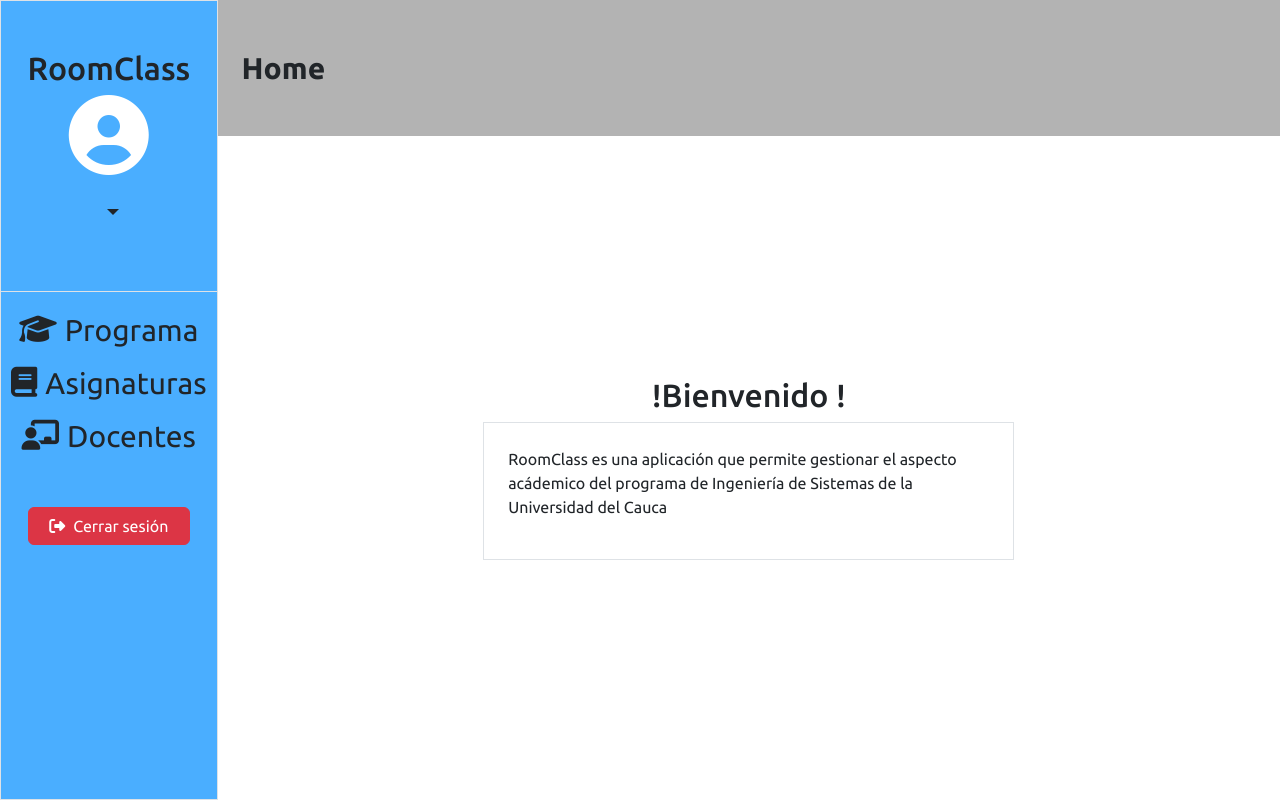
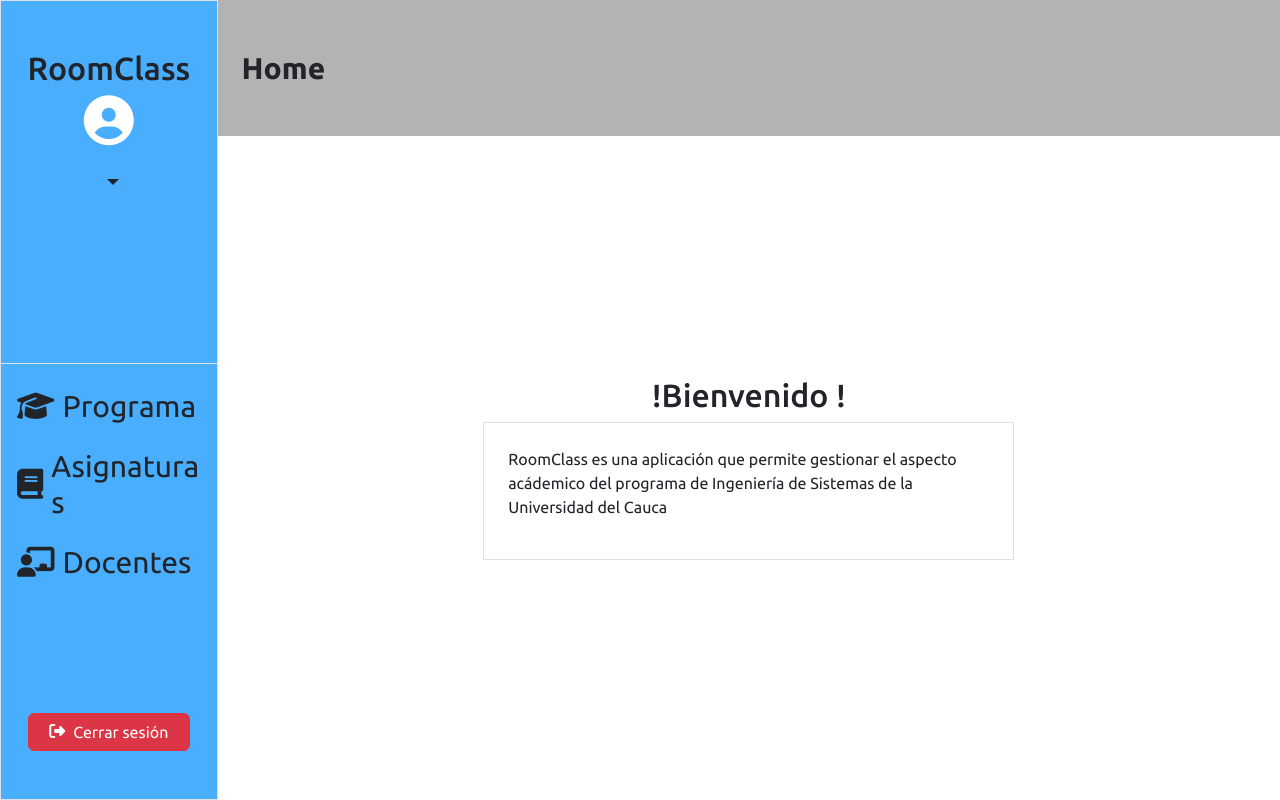
Before and after one commit to juliandross/RoomClassFront, an Angular app in the folder roomclass-app/: page /home in a window 1280 px wide. Built offline with nearby package versions, Linux system fonts and the light colour scheme; no server answers; sample sign-in values are in the browser's storage.

Commit message:
betterStyles

```diff
--- a/roomclass-app/src/app/shared/sidebar/sidebar.component.css
+++ b/roomclass-app/src/app/shared/sidebar/sidebar.component.css
@@ -1,31 +1,47 @@
-.siderbar-container{
+.siderbar-container {
   background-color: var(--secondary-color);
   height: 100vh;
+  display: flex;
+  flex-direction: column;
+  justify-content: space-between;
 }
 
-/* Solo el ícono principal grande */
 .siderbar-container .fa-circle-user {
   color: white;
-    font-size: 80px;
+  font-size: 50px;
 }
 
-/* Íconos pequeños en menú y links */
 .siderbar-container .fa-sm {
   font-size: 1em !important;
   color: inherit;
 }
 
-/* Links */
-a{
+a {
   font-size: 30px;
   text-decoration: none;
+  color: inherit;
   transition: transform 0.3s ease;
-    color: inherit;
 }
-a:hover{
-    transform: scale(1.1);
+
+a:hover {
+  transform: scale(1.05);
   color: white;
 }
-.dropdown-toggle{
+
+.dropdown-toggle {
   font-size: 20px;
 }
+.nav-item {
+  display: flex;
+  align-items: center;
+  gap: 0.5rem;
+  padding: 0.5rem 0;
+  width: 100%;
+}
+
+.nav-item span {
+  white-space: normal;
+  word-break: break-word;
+  line-height: 1.2;
+  display: inline-block;
+}
--- a/roomclass-app/src/app/shared/sidebar/sidebar.component.html
+++ b/roomclass-app/src/app/shared/sidebar/sidebar.component.html
@@ -22,19 +22,26 @@
         </div>
         <h4>{{user?.rol}}</h4>
     </div>
-    <div class="links d-flex flex-column align-items-center border-top py-3">
-        <a class="link mb-2" [routerLink]="'/home/programa'" routerLinkActive="active">
-            <i class="fa-solid fa-graduation-cap me-2 fa-sm"></i>Programa
+    <div class="links d-flex flex-column align-items-start border-top py-3 px-3">
+        <a class="link nav-item mb-2" [routerLink]="'/home/programa'" routerLinkActive="active">
+            <i class="fa-solid fa-graduation-cap fa-sm"></i>
+            <span>Programa</span>
         </a>
-        <a class="link mb-2" [routerLink]="'/home/asignaturas'" routerLinkActive="active">
-            <i class="fa-solid fa-book me-2 fa-sm"></i>Asignaturas
+        <a class="link nav-item mb-2" [routerLink]="'/home/asignaturas'" routerLinkActive="active">
+            <i class="fa-solid fa-book fa-sm"></i>
+            <span>Asignaturas</span>
         </a>
-        <a class="link mb-2" [routerLink]="'/home/docentes'" routerLinkActive="active">
-            <i class="fa-solid fa-chalkboard-user me-2 fa-sm"></i>Docentes
+        <a class="link nav-item mb-2" [routerLink]="'/home/docentes'" routerLinkActive="active">
+            <i class="fa-solid fa-chalkboard-user fa-sm"></i>
+            <span>Docentes</span>
+        </a>
+        <a *ngIf="isCoordinador" class="link nav-item mb-2" [routerLink]="'/home/asignar-asignaturas'" routerLinkActive="active">
+            <i class="fa-solid fa-user-plus fa-sm"></i>
+            <span>Asignar asignaturas</span>
         </a>
     </div>
-    <div class="d-flex flex-column align-items-center mt-4">
-        <button class="btn btn-danger w-75" (click)="logout()">
+    <div class="d-flex flex-column align-items-center mt-0">
+        <button class="btn btn-danger w-75 mb-5" (click)="logout()">
             <i class="fa-solid fa-right-from-bracket me-2 fa-sm"></i>Cerrar sesión
         </button>
     </div>
--- a/roomclass-app/src/app/shared/sidebar/sidebar.component.ts
+++ b/roomclass-app/src/app/shared/sidebar/sidebar.component.ts
@@ -3,24 +3,29 @@ import { AuthService } from '../../core/auth/auth.service';
 import { RouterModule } from '@angular/router';
 import { User } from '../../core/models/user';
 import { Router } from '@angular/router';
+import { CommonModule } from '@angular/common';
 
 @Component({
   selector: 'app-sidebar',
   standalone: true,
-  imports: [RouterModule],
+  imports: [CommonModule, RouterModule],
   templateUrl: './sidebar.component.html',
   styleUrl: './sidebar.component.css'
 })
 export class SidebarComponent {
   user: User | null = null;
+  isCoordinador = false;
+
   constructor(private authService: AuthService, private router: Router) {}
   // This method is called when the component is initialized, it obtains the user credentials
   ngOnInit() {
       this.authService.getProfile().subscribe({
         next: (user) => {
           this.user = user;
+          this.isCoordinador = (user.rol || '').trim().toUpperCase() === 'COORDINADOR';
         }
       });
+      console.log('User profile loaded:', this.user);
     }
   logout() {
     this.authService.logout();
```
Lines whose indentation alone changed are shown as unchanged.
